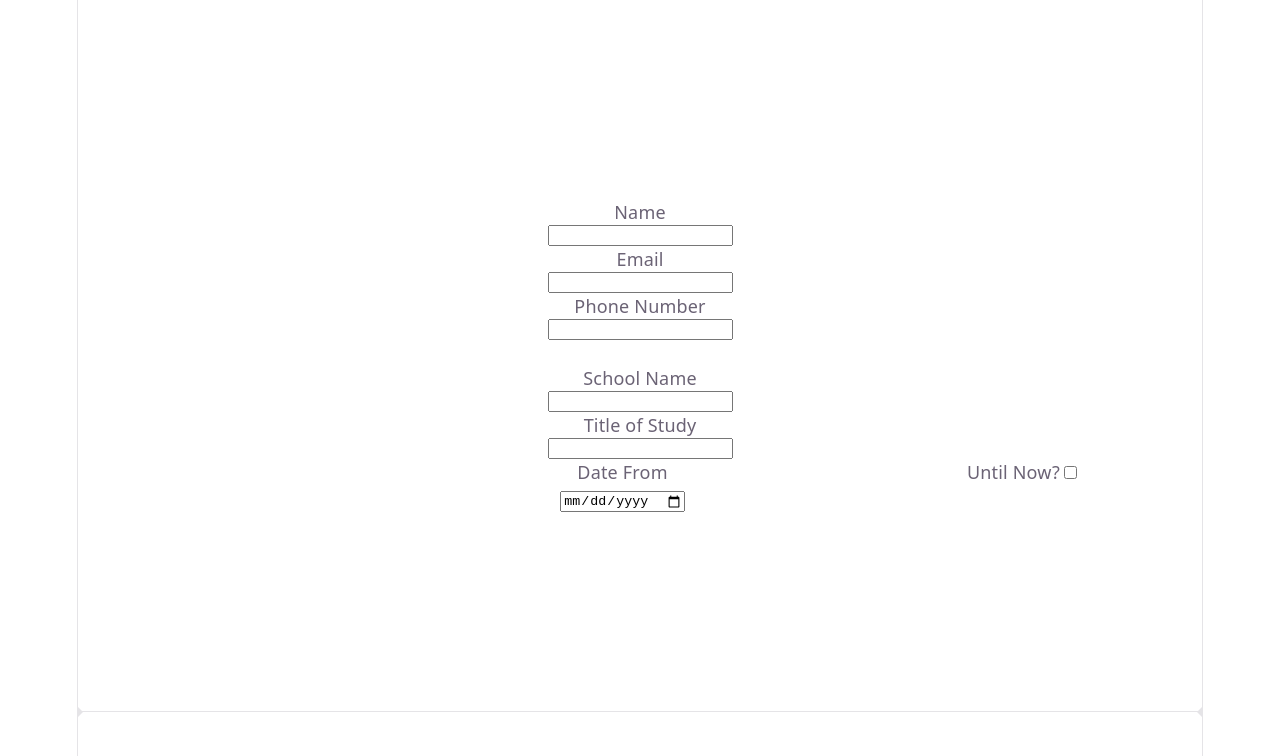
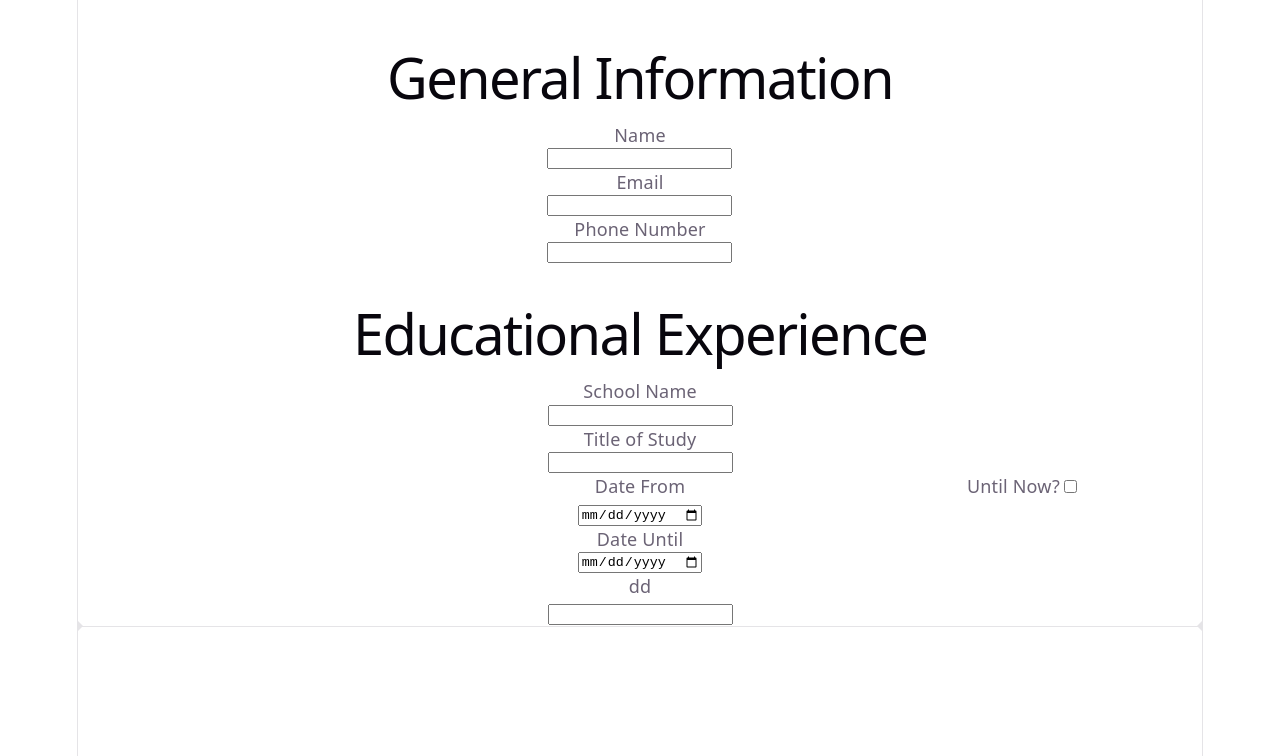
Before and after one commit to nick-x-han/cvapplication-review, a React (Vite) app: page / in a window 1280 px wide. Shown: the top 756 px of the page. Built offline with nearby package versions, Linux system fonts and the light colour scheme.

Commit message:
Fix Until Now bug
The "Date Until" showing had the reverse condition.

```diff
--- a/src/App.jsx
+++ b/src/App.jsx
@@ -1,10 +1,9 @@
 import { useState } from "react";
-import { Section } from "./Section";
+import { Section, FormField } from "./Section";
 import { DateInput } from "./Inputs";
 import "./App.css";
 
 function App() {
-  const [count, setCount] = useState(0);
 
   return (
     <>
@@ -23,6 +22,7 @@ function App() {
           <label htmlFor="title">Title of Study</label>
           <input type="text" id="title" name="title" />
           <DateInput></DateInput>
+          <FormField name="dd" type="text"></FormField>
         </Section>
       </Section>
       <div className="ticks"></div>
--- a/src/Inputs.jsx
+++ b/src/Inputs.jsx
@@ -34,7 +34,7 @@ function DateInput() {
           <input type="checkbox" id={checkboxId} name="untilNow" onChange={onToggle}/>
         </div>
       </div>
-      {untilNow && dateUntilHTML}
+      {!untilNow && dateUntilHTML}
     </>
   );
 }
--- a/src/Section.css
+++ b/src/Section.css
@@ -1,4 +1,11 @@
 form {
   display: flex;
   flex-direction: column;
+  justify-content: center;
+  align-items: center;
+
 }
+
+section {
+
+}
--- a/src/Section.jsx
+++ b/src/Section.jsx
@@ -1,10 +1,44 @@
 import "./Section.css";
 import { useState, useId } from "react";
 
-function Section({ id, children }) {
-  return <form id={id}>{children}</form>;
+function Section({ id, title, children }) {
+  return (
+    <section>
+      <h1>{title}</h1>
+      <form id={id}>{children}</form>
+    </section>
+  );
 }
 
+function FormSection({ children }) {
+  //for separating e.g. diff schools
+}
+
+function FormField({ name, type='text' }) {
+  const [fieldValue, setFieldValue] = useState("");
+  const [editMode, setEditMode] = useState(true);
+  const id = useId();
 
 
-export { Section };
+  return (
+    <div className="field">
+      <label htmlFor={id}>{name}</label>
+      {editMode ? (
+        <div>
+          <input
+            type={type}
+            id={id}
+            name={name}
+            onChange={(e) => setFieldValue(e.target.value)}
+            onBlur={() => setEditMode(false)}
+            value={fieldValue}
+          />
+        </div>
+      ) : (
+        <div onClick={() => setEditMode(true)}>{fieldValue}</div>
+      )}
+    </div>
+  );
+}
+
+export { Section, FormField };
```
